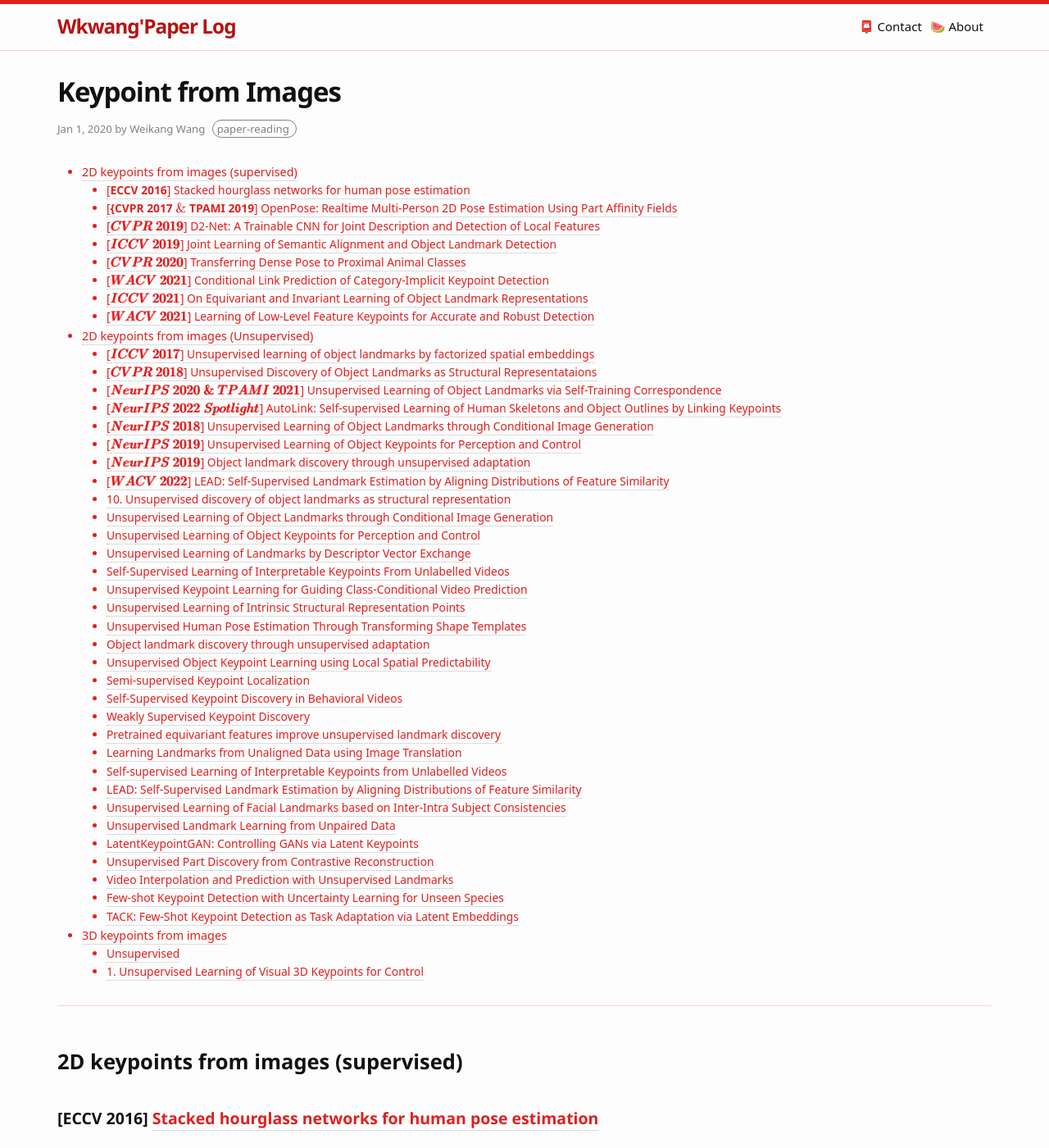
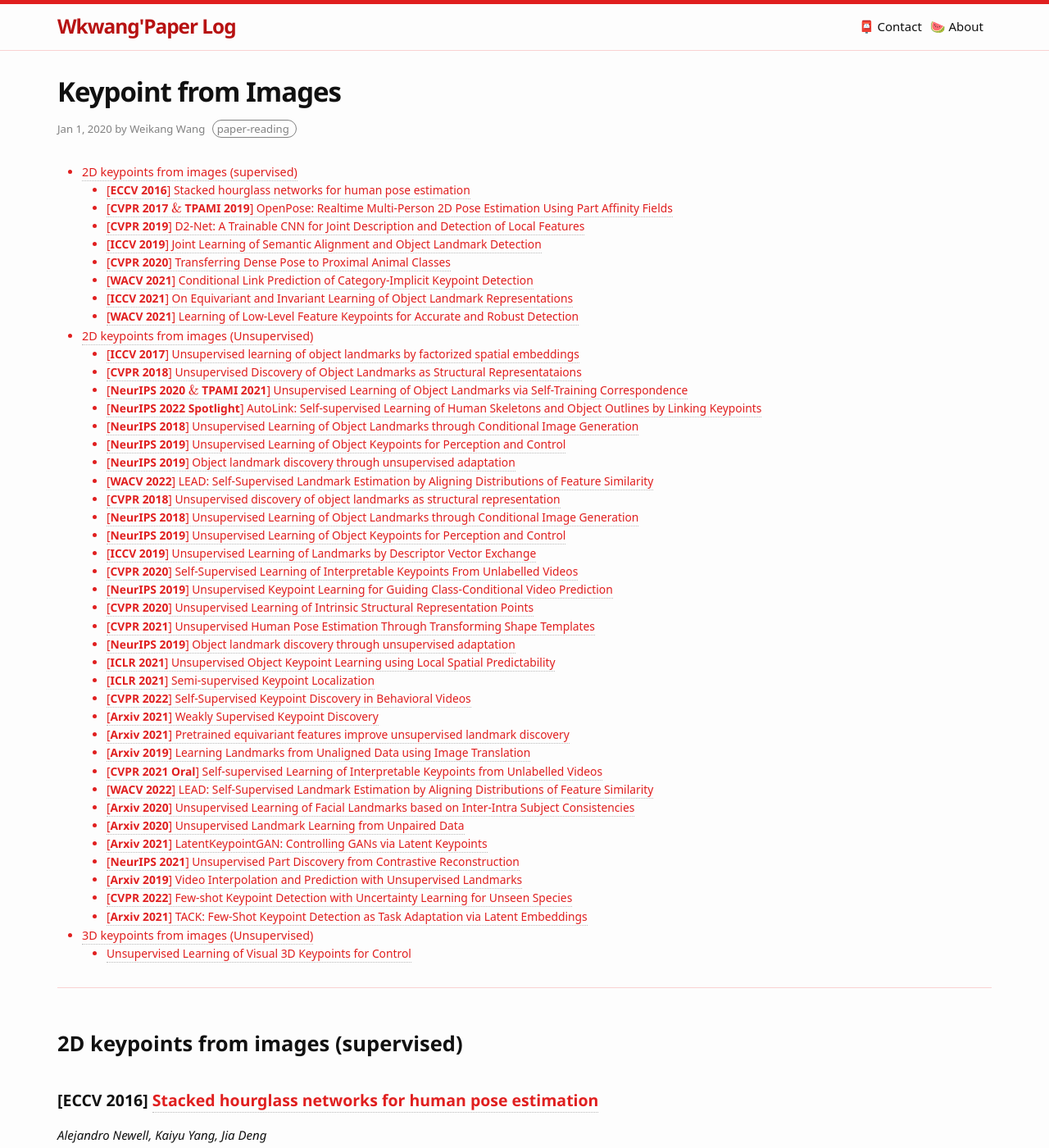
Before and after one commit to Wei-kang-Wang/tech-log, a Jekyll site: the page built from _posts/2022-01-01-Keypoint from Images.md, in a window 1280 px wide and 1400 px high. Shown: the whole window at 82% size. Built offline with Jekyll 4.4.1, drawn with Linux system fonts in a browser that asks for light colours; some web fonts are replaced; formulas are drawn with MathJax 3; some of the changed text lies outside the part shown.

Commit message:
Update 2022-01-01-Keypoint from Images.md

```diff
--- a/_posts/2022-01-01-Keypoint from Images.md
+++ b/_posts/2022-01-01-Keypoint from Images.md
@@ -66,7 +66,7 @@ hourglass网络的设置如下：卷积层和max pooling层将输入图片的分
 本文详细阐述了使用hourglass模块构造成的网络对于human pose estimation任务的效果。intermediate supervision对于好的效果来说是很必要的。虽然说还有一些问题没有解决，但是本文提出的方法对于绝大多数情况下的human pose estimation的效果还是很好的。
 
 
-### \[**{CVPR 2017** $$\&$$  **TPAMI 2019**\] [OpenPose: Realtime Multi-Person 2D Pose Estimation Using Part Affinity Fields](https://arxiv.org/pdf/1812.08008.pdf)
+### \[**CVPR 2017** $$\&$$  **TPAMI 2019**\] [OpenPose: Realtime Multi-Person 2D Pose Estimation Using Part Affinity Fields](https://arxiv.org/pdf/1812.08008.pdf)
 *Zhe Cao, Gines Hidalgo, Tomas Simon, Shih-En Wei, and Yaser Sheikh*
 
 
@@ -194,7 +194,7 @@ $$ \max\limits_{Z} E = \Sigma_{c=1}^C \max\limits_{Z_c} E_c $$
 
 
 
-### \[$$\pmb{CVPR \  2019}$$\] [D2-Net: A Trainable CNN for Joint Description and Detection of Local Features](https://openaccess.thecvf.com/content_CVPR_2019/papers/Dusmanu_D2-Net_A_Trainable_CNN_for_Joint_Description_and_Detection_of_CVPR_2019_paper.pdf)
+### \[**CVPR 2019**\] [D2-Net: A Trainable CNN for Joint Description and Detection of Local Features](https://openaccess.thecvf.com/content_CVPR_2019/papers/Dusmanu_D2-Net_A_Trainable_CNN_for_Joint_Description_and_Detection_of_CVPR_2019_paper.pdf)
 
 *Mihai Dusmanu, Ignacio Rocco, Tomas Pajdla, Marc Pollefeys, Josef Sivic, Akihiko Torri, Torsten Sattler*
 
@@ -268,30 +268,28 @@ $$s_{ij} = \gamma_{ij} / \Sigma_{(i^{'}, j^{'})} \gamma_{i^{'}j^{'}}$$
 
 
 
-### \[$$\pmb{ICCV \  2019}$$\] [Joint Learning of Semantic Alignment and Object Landmark Detection](https://openaccess.thecvf.com/content_ICCV_2019/html/Jeon_Joint_Learning_of_Semantic_Alignment_and_Object_Landmark_Detection_ICCV_2019_paper.html)
+### \[**ICCV 2019**\] [Joint Learning of Semantic Alignment and Object Landmark Detection](https://openaccess.thecvf.com/content_ICCV_2019/html/Jeon_Joint_Learning_of_Semantic_Alignment_and_Object_Landmark_Detection_ICCV_2019_paper.html)
 
 
-### \[$$\pmb{CVPR \  2020}$$\] [Transferring Dense Pose to Proximal Animal Classes](https://openaccess.thecvf.com/content_CVPR_2020/papers/Sanakoyeu_Transferring_Dense_Pose_to_Proximal_Animal_Classes_CVPR_2020_paper.pdf)
+### \[**CVPR 2020**\] [Transferring Dense Pose to Proximal Animal Classes](https://openaccess.thecvf.com/content_CVPR_2020/papers/Sanakoyeu_Transferring_Dense_Pose_to_Proximal_Animal_Classes_CVPR_2020_paper.pdf)
 
 [POST](https://gdude.de/densepose-evolution/)
 [CODE](https://github.com/asanakoy/densepose-evolution)
 
 
-### \[$$\pmb{WACV \  2021}$$\] [Conditional Link Prediction of Category-Implicit Keypoint Detection](https://openaccess.thecvf.com/content/WACV2021/html/Yi-Ge_Conditional_Link_Prediction_of_Category-Implicit_Keypoint_Detection_WACV_2021_paper.html)
+### \[**WACV 2021**\] [Conditional Link Prediction of Category-Implicit Keypoint Detection](https://openaccess.thecvf.com/content/WACV2021/html/Yi-Ge_Conditional_Link_Prediction_of_Category-Implicit_Keypoint_Detection_WACV_2021_paper.html)
 
 
-### \[$$\pmb{ICCV \  2021}$$\] [On Equivariant and Invariant Learning of Object Landmark Representations](https://openaccess.thecvf.com/content/ICCV2021/html/Cheng_On_Equivariant_and_Invariant_Learning_of_Object_Landmark_Representations_ICCV_2021_paper.html)
+### \[**ICCV 2021**\] [On Equivariant and Invariant Learning of Object Landmark Representations](https://openaccess.thecvf.com/content/ICCV2021/html/Cheng_On_Equivariant_and_Invariant_Learning_of_Object_Landmark_Representations_ICCV_2021_paper.html)
 
 
-### \[$$\pmb{WACV \  2021}$$\] [Learning of Low-Level Feature Keypoints for Accurate and Robust Detection](https://openaccess.thecvf.com/content/WACV2021/html/Suwanwimolkul_Learning_of_Low-Level_Feature_Keypoints_for_Accurate_and_Robust_Detection_WACV_2021_paper.html)
+### \[**WACV 2021**\] [Learning of Low-Level Feature Keypoints for Accurate and Robust Detection](https://openaccess.thecvf.com/content/WACV2021/html/Suwanwimolkul_Learning_of_Low-Level_Feature_Keypoints_for_Accurate_and_Robust_Detection_WACV_2021_paper.html)
 
 
 
 ## 2D keypoints from images (Unsupervised)
 
-### \[$$\pmb{ICCV \  2017}$$\] [Unsupervised learning of object landmarks by factorized spatial embeddings](https://openaccess.thecvf.com/content_ICCV_2017/papers/Thewlis_Unsupervised_Learning_of_ICCV_2017_paper.pdf)
-
-*ICCV 2017*
+### \[**ICCV 2017**\] [Unsupervised learning of object landmarks by factorized spatial embeddings](https://openaccess.thecvf.com/content_ICCV_2017/papers/Thewlis_Unsupervised_Learning_of_ICCV_2017_paper.pdf)
 
 [CODE](https://github.com/alldbi/Factorized-Spatial-Embeddings)
 
@@ -363,7 +361,7 @@ $$\mathcal L_{div}^{'} (\pmb x) = \sum_u (\sum_{r=1}^K p(u \vert \pmb x, r) - ma
 对于一张图片$$\pmb x$$和用thin-plate splines（薄板样条插值）TPS实现的transformation $$g_1, g_2$$，网络的输入图片对为：$$g_1 \circ \pmb x$$和$$g_2 \circ (g_1 \circ \pmb x)$$。
 
 
-### \[$$\pmb{CVPR \  2018}$$\] [Unsupervised Discovery of Object Landmarks as Structural Representataions](https://openaccess.thecvf.com/content_cvpr_2018/papers/Zhang_Unsupervised_Discovery_of_CVPR_2018_paper.pdf)
+### \[**CVPR 2018**\] [Unsupervised Discovery of Object Landmarks as Structural Representataions](https://openaccess.thecvf.com/content_cvpr_2018/papers/Zhang_Unsupervised_Discovery_of_CVPR_2018_paper.pdf)
 
 *Yuting Zhang, Yijie Guo, Yinxin Jin, Yijun Luo, Zhiyuan He, Honglak Lee*
 
@@ -494,7 +492,7 @@ $$L_{AE} = \lambda_{recon} L_{recon} + \lambda_{conc} L_{conc} + \lambda_{sep} L
 
 
 
-### \[$$\pmb{NeurIPS \  2020 \  \& \  TPAMI \  2021}$$\] [Unsupervised Learning of Object Landmarks via Self-Training Correspondence](https://proceedings.neurips.cc/paper/2020/hash/32508f53f24c46f685870a075eaaa29c-Abstract.html)
+### \[**NeurIPS 2020** $$\&$$ **TPAMI 2021**\] [Unsupervised Learning of Object Landmarks via Self-Training Correspondence](https://proceedings.neurips.cc/paper/2020/hash/32508f53f24c46f685870a075eaaa29c-Abstract.html)
 
 [CODE-V1](https://github.com/malldimi1/UnsupervisedLandmarks)
 [CODE-V2](https://github.com/malldimi1/KeypointsToLandmarks)
@@ -597,7 +595,7 @@ $$\mathcal{L_f}(x_i^j, x_{i^{'}}^{j^{'}}) = 1_{\left[ y_i^j = y_{i^{'}}^{j^{'}}
 为了最终将训练集变为只有$$K$$个clusters，作者再次使用了具有$$K$$个聚类中心的K-means。再之后，因为
 
 
-### \[$$\pmb{NeurIPS \  2022 \  Spotlight}$$\] [AutoLink: Self-supervised Learning of Human Skeletons and Object Outlines by Linking Keypoints](https://arxiv.org/pdf/2205.10636.pdf)
+### \[**NeurIPS 2022 Spotlight**\] [AutoLink: Self-supervised Learning of Human Skeletons and Object Outlines by Linking Keypoints](https://arxiv.org/pdf/2205.10636.pdf)
 
 [CODE](https://github.com/xingzhehe/AutoLink-Self-supervised-Learning-of-Human-Skeletons-and-Object-Outlines-by-Linking-Keypoints)
 
@@ -613,158 +611,106 @@ $$\mathcal{L_f}(x_i^j, x_{i^{'}}^{j^{'}}) = 1_{\left[ y_i^j = y_{i^{'}}^{j^{'}}
 
 有个要注意的技术细节是，reconstruction loss不仅仅是reconstructed的图片和原图片之间的mse loss，而是perception loss，也就是将这两个图片都输入某个预训练好的网络，比如在ImageNet上预训练好的VGG19，然后对比很多层的输出之间的差异的和。这样做要比仅仅在像素层面比较区别更加鲁棒。
 
-### \[$$\pmb{NeurIPS \  2018}$$\] [Unsupervised Learning of Object Landmarks through Conditional Image Generation](https://proceedings.neurips.cc/paper/2018/hash/1f36c15d6a3d18d52e8d493bc8187cb9-Abstract.html)
+### \[**NeurIPS 2018**\] [Unsupervised Learning of Object Landmarks through Conditional Image Generation](https://proceedings.neurips.cc/paper/2018/hash/1f36c15d6a3d18d52e8d493bc8187cb9-Abstract.html)
 
 
-### \[$$\pmb{NeurIPS \  2019}$$\] [Unsupervised Learning of Object Keypoints for Perception and Control](https://proceedings.neurips.cc/paper/2019/hash/dae3312c4c6c7000a37ecfb7b0aeb0e4-Abstract.html)
+### \[**NeurIPS 2019**\] [Unsupervised Learning of Object Keypoints for Perception and Control](https://proceedings.neurips.cc/paper/2019/hash/dae3312c4c6c7000a37ecfb7b0aeb0e4-Abstract.html)
 
 
-### \[$$\pmb{NeurIPS \  2019}$$\] [Object landmark discovery through unsupervised adaptation](https://proceedings.neurips.cc/paper_files/paper/2019/file/97c99dd2a042908aabc0bafc64ddc028-Paper.pdf)
+### \[**NeurIPS 2019**\] [Object landmark discovery through unsupervised adaptation](https://proceedings.neurips.cc/paper_files/paper/2019/file/97c99dd2a042908aabc0bafc64ddc028-Paper.pdf)
 
 
-### \[$$\pmb{WACV \  2022}$$\] [LEAD: Self-Supervised Landmark Estimation by Aligning Distributions of Feature Similarity](https://openaccess.thecvf.com/content/WACV2022/html/Karmali_LEAD_Self-Supervised_Landmark_Estimation_by_Aligning_Distributions_of_Feature_Similarity_WACV_2022_paper.html)
+### \[**WACV 2022**\] [LEAD: Self-Supervised Landmark Estimation by Aligning Distributions of Feature Similarity](https://openaccess.thecvf.com/content/WACV2022/html/Karmali_LEAD_Self-Supervised_Landmark_Estimation_by_Aligning_Distributions_of_Feature_Similarity_WACV_2022_paper.html)
 
 
-### 10. [Unsupervised discovery of object landmarks as structural representation](https://openaccess.thecvf.com/content_cvpr_2018/papers/Zhang_Unsupervised_Discovery_of_CVPR_2018_paper.pdf)
-
-*CVPR 2018*
+### \[**CVPR 2018**\] [Unsupervised discovery of object landmarks as structural representation](https://openaccess.thecvf.com/content_cvpr_2018/papers/Zhang_Unsupervised_Discovery_of_CVPR_2018_paper.pdf)
 
 [POST](https://www.ytzhang.net/projects/lmdis-rep/)
 
 
-### [Unsupervised Learning of Object Landmarks through Conditional Image Generation](https://proceedings.neurips.cc/paper/2018/hash/1f36c15d6a3d18d52e8d493bc8187cb9-Abstract.html)
-
-*NeurIPS 2018*
+### \[**NeurIPS 2018**\] [Unsupervised Learning of Object Landmarks through Conditional Image Generation](https://proceedings.neurips.cc/paper/2018/hash/1f36c15d6a3d18d52e8d493bc8187cb9-Abstract.html)
 
 
-### [Unsupervised Learning of Object Keypoints for Perception and Control](https://proceedings.neurips.cc/paper/2019/hash/dae3312c4c6c7000a37ecfb7b0aeb0e4-Abstract.html)
-
-*NeurIPS 2019*
+### \[**NeurIPS 2019**\] [Unsupervised Learning of Object Keypoints for Perception and Control](https://proceedings.neurips.cc/paper/2019/hash/dae3312c4c6c7000a37ecfb7b0aeb0e4-Abstract.html)
 
 
-### [Unsupervised Learning of Landmarks by Descriptor Vector Exchange](https://openaccess.thecvf.com/content_ICCV_2019/html/Thewlis_Unsupervised_Learning_of_Landmarks_by_Descriptor_Vector_Exchange_ICCV_2019_paper.html)
-
-*ICCV 2019*
+### \[**ICCV 2019**\] [Unsupervised Learning of Landmarks by Descriptor Vector Exchange](https://openaccess.thecvf.com/content_ICCV_2019/html/Thewlis_Unsupervised_Learning_of_Landmarks_by_Descriptor_Vector_Exchange_ICCV_2019_paper.html)
 
 
-### [Self-Supervised Learning of Interpretable Keypoints From Unlabelled Videos](https://openaccess.thecvf.com/content_CVPR_2020/html/Jakab_Self-Supervised_Learning_of_Interpretable_Keypoints_From_Unlabelled_Videos_CVPR_2020_paper.html)
-
-*CVPR 2020*
+### \[**CVPR 2020**\] [Self-Supervised Learning of Interpretable Keypoints From Unlabelled Videos](https://openaccess.thecvf.com/content_CVPR_2020/html/Jakab_Self-Supervised_Learning_of_Interpretable_Keypoints_From_Unlabelled_Videos_CVPR_2020_paper.html)
 
 
-### [Unsupervised Keypoint Learning for Guiding Class-Conditional Video Prediction](https://proceedings.neurips.cc/paper/2019/hash/801272ee79cfde7fa5960571fee36b9b-Abstract.html)
-
-*NeurIPS 2019*
+### \[**NeurIPS 2019**\] [Unsupervised Keypoint Learning for Guiding Class-Conditional Video Prediction](https://proceedings.neurips.cc/paper/2019/hash/801272ee79cfde7fa5960571fee36b9b-Abstract.html)
 
 
-### [Unsupervised Learning of Intrinsic Structural Representation Points](https://openaccess.thecvf.com/content_CVPR_2020/html/Chen_Unsupervised_Learning_of_Intrinsic_Structural_Representation_Points_CVPR_2020_paper.html)
-
-*CVPR 2020*
+### \[**CVPR 2020**\] [Unsupervised Learning of Intrinsic Structural Representation Points](https://openaccess.thecvf.com/content_CVPR_2020/html/Chen_Unsupervised_Learning_of_Intrinsic_Structural_Representation_Points_CVPR_2020_paper.html)
 
 
-### [Unsupervised Human Pose Estimation Through Transforming Shape Templates](https://openaccess.thecvf.com/content/CVPR2021/html/Schmidtke_Unsupervised_Human_Pose_Estimation_Through_Transforming_Shape_Templates_CVPR_2021_paper.html)
-
-*CVPR 2021*
+### \[**CVPR 2021**\] [Unsupervised Human Pose Estimation Through Transforming Shape Templates](https://openaccess.thecvf.com/content/CVPR2021/html/Schmidtke_Unsupervised_Human_Pose_Estimation_Through_Transforming_Shape_Templates_CVPR_2021_paper.html)
 
 [POST](https://infantmotion.github.io)
 
 
-
-### [Object landmark discovery through unsupervised adaptation](https://proceedings.neurips.cc/paper/2019/hash/97c99dd2a042908aabc0bafc64ddc028-Abstract.html)
-
-*NeurIPS 2019*
+### \[**NeurIPS 2019**\] [Object landmark discovery through unsupervised adaptation](https://proceedings.neurips.cc/paper/2019/hash/97c99dd2a042908aabc0bafc64ddc028-Abstract.html)
 
 
-### [Unsupervised Object Keypoint Learning using Local Spatial Predictability](https://openreview.net/forum?id=GJwMHetHc73)
-
-*ICLR 2021*
+### \[**ICLR 2021**\] [Unsupervised Object Keypoint Learning using Local Spatial Predictability](https://openreview.net/forum?id=GJwMHetHc73)
 
 
-### [Semi-supervised Keypoint Localization](https://openreview.net/forum?id=yFJ67zTeI2)
-
-*ICLR 2021*
+### \[**ICLR 2021**\] [Semi-supervised Keypoint Localization](https://openreview.net/forum?id=yFJ67zTeI2)
 
 
-### [Self-Supervised Keypoint Discovery in Behavioral Videos](https://openaccess.thecvf.com/content/CVPR2022/papers/Sun_Self-Supervised_Keypoint_Discovery_in_Behavioral_Videos_CVPR_2022_paper.pdf)
-
-*CVPR 2022*
+### \[**CVPR 2022**\] [Self-Supervised Keypoint Discovery in Behavioral Videos](https://openaccess.thecvf.com/content/CVPR2022/papers/Sun_Self-Supervised_Keypoint_Discovery_in_Behavioral_Videos_CVPR_2022_paper.pdf)
 
 
-### [Weakly Supervised Keypoint Discovery](https://arxiv.org/pdf/2109.13423.pdf)
-
-*Arxiv 2021*
+### \[**Arxiv 2021**\] [Weakly Supervised Keypoint Discovery](https://arxiv.org/pdf/2109.13423.pdf)
 
 
-### [Pretrained equivariant features improve unsupervised landmark discovery](https://arxiv.org/pdf/2104.02925.pdf)
-
-*Arxiv 2021*
+### \[**Arxiv 2021**\] [Pretrained equivariant features improve unsupervised landmark discovery](https://arxiv.org/pdf/2104.02925.pdf)
 
 
-### [Learning Landmarks from Unaligned Data using Image Translation](https://openreview.net/pdf?id=xz3XULBWFE)
-
-*Arxiv 2019*
+### \[**Arxiv 2019**\] [Learning Landmarks from Unaligned Data using Image Translation](https://openreview.net/pdf?id=xz3XULBWFE)
 
 
-### [Self-supervised Learning of Interpretable Keypoints from Unlabelled Videos](https://www.robots.ox.ac.uk/~vgg/research/unsupervised_pose/data/unsupervised_pose.pdf)
-
-*CVPR Oral*
+### \[**CVPR 2021 Oral**\] [Self-supervised Learning of Interpretable Keypoints from Unlabelled Videos](https://www.robots.ox.ac.uk/~vgg/research/unsupervised_pose/data/unsupervised_pose.pdf)
 
 [POST](https://www.robots.ox.ac.uk/~vgg/research/unsupervised_pose/)
 
 
-### [LEAD: Self-Supervised Landmark Estimation by Aligning Distributions of Feature Similarity](https://openaccess.thecvf.com/content/WACV2022/html/Karmali_LEAD_Self-Supervised_Landmark_Estimation_by_Aligning_Distributions_of_Feature_Similarity_WACV_2022_paper.html)
-
-*WACV 2022*
+### \[**WACV 2022**\] [LEAD: Self-Supervised Landmark Estimation by Aligning Distributions of Feature Similarity](https://openaccess.thecvf.com/content/WACV2022/html/Karmali_LEAD_Self-Supervised_Landmark_Estimation_by_Aligning_Distributions_of_Feature_Similarity_WACV_2022_paper.html)
 
 
-### [Unsupervised Learning of Facial Landmarks based on Inter-Intra Subject Consistencies](https://arxiv.org/pdf/2004.07936.pdf)
-
-*Arxiv 2020*
+### \[**Arxiv 2020**\] [Unsupervised Learning of Facial Landmarks based on Inter-Intra Subject Consistencies](https://arxiv.org/pdf/2004.07936.pdf)
 
 
-### [Unsupervised Landmark Learning from Unpaired Data](https://arxiv.org/pdf/2007.01053.pdf)
-
-*Arxiv 2020*
+### \[**Arxiv 2020**\] [Unsupervised Landmark Learning from Unpaired Data](https://arxiv.org/pdf/2007.01053.pdf)
 
 [CODE](https://github.com/justimyhxu/ULTRA)
 
 
-### [LatentKeypointGAN: Controlling GANs via Latent Keypoints](https://xingzhehe.github.io/LatentKeypointGAN/)
-
-*Arxiv 2021*
+### \[**Arxiv 2021**\] [LatentKeypointGAN: Controlling GANs via Latent Keypoints](https://xingzhehe.github.io/LatentKeypointGAN/)
 
 
-### [Unsupervised Part Discovery from Contrastive Reconstruction](https://proceedings.neurips.cc/paper/2021/hash/ec8ce6abb3e952a85b8551ba726a1227-Abstract.html)
-
-*NeurIPS 2021*
+### \[**NeurIPS 2021**\] [Unsupervised Part Discovery from Contrastive Reconstruction](https://proceedings.neurips.cc/paper/2021/hash/ec8ce6abb3e952a85b8551ba726a1227-Abstract.html)
 
 
-### [Video Interpolation and Prediction with Unsupervised Landmarks](https://arxiv.org/pdf/1909.02749.pdf)
-
-*Arxiv 2019*
+### \[**Arxiv 2019**\] [Video Interpolation and Prediction with Unsupervised Landmarks](https://arxiv.org/pdf/1909.02749.pdf)
 
 
-### [Few-shot Keypoint Detection with Uncertainty Learning for Unseen Species](https://openaccess.thecvf.com/content/CVPR2022/papers/Lu_Few-Shot_Keypoint_Detection_With_Uncertainty_Learning_for_Unseen_Species_CVPR_2022_paper.pdf)
-
-*CVPR 2022*
+### \[**CVPR 2022**\] [Few-shot Keypoint Detection with Uncertainty Learning for Unseen Species](https://openaccess.thecvf.com/content/CVPR2022/papers/Lu_Few-Shot_Keypoint_Detection_With_Uncertainty_Learning_for_Unseen_Species_CVPR_2022_paper.pdf)
 
 
-### [TACK: Few-Shot Keypoint Detection as Task Adaptation via Latent Embeddings](https://sites.google.com/view/2021-tack)
-
-*Arxiv 2021*
+### \[**Arxiv 2021**\] [TACK: Few-Shot Keypoint Detection as Task Adaptation via Latent Embeddings](https://sites.google.com/view/2021-tack)
 
 
 
-## 3D keypoints from images
+## 3D keypoints from images (Unsupervised)
 
-### Unsupervised
-
-### 1. [Unsupervised Learning of Visual 3D Keypoints for Control](http://proceedings.mlr.press/v139/chen21b/chen21b.pdf)
-[Code](https://github.com/buoyancy99/unsup-3d-keypoints) [Post](https://buoyancy99.github.io/unsup-3d-keypoints/)
+### [Unsupervised Learning of Visual 3D Keypoints for Control](http://proceedings.mlr.press/v139/chen21b/chen21b.pdf)
 
 *Boyuan Chen, Pieter Abbeel, Deepak Pathak*
 
-*ICML 2021*
+[Code](https://github.com/buoyancy99/unsup-3d-keypoints) [Post](https://buoyancy99.github.io/unsup-3d-keypoints/)
 
 这篇文章使用了一种非监督的方式，设计了一个end-to-end的模型，直接从2D图片里学习到3D keypoints。其是通过一个multi-view consistency约束以及一个下游任务来训练网络的。
 
```
